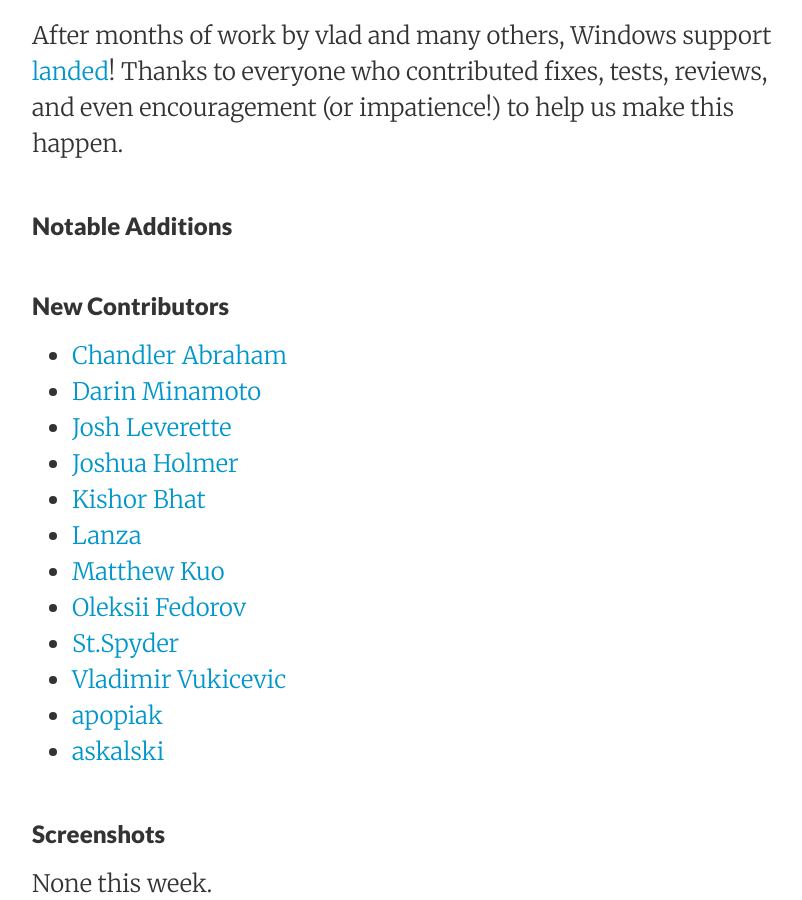
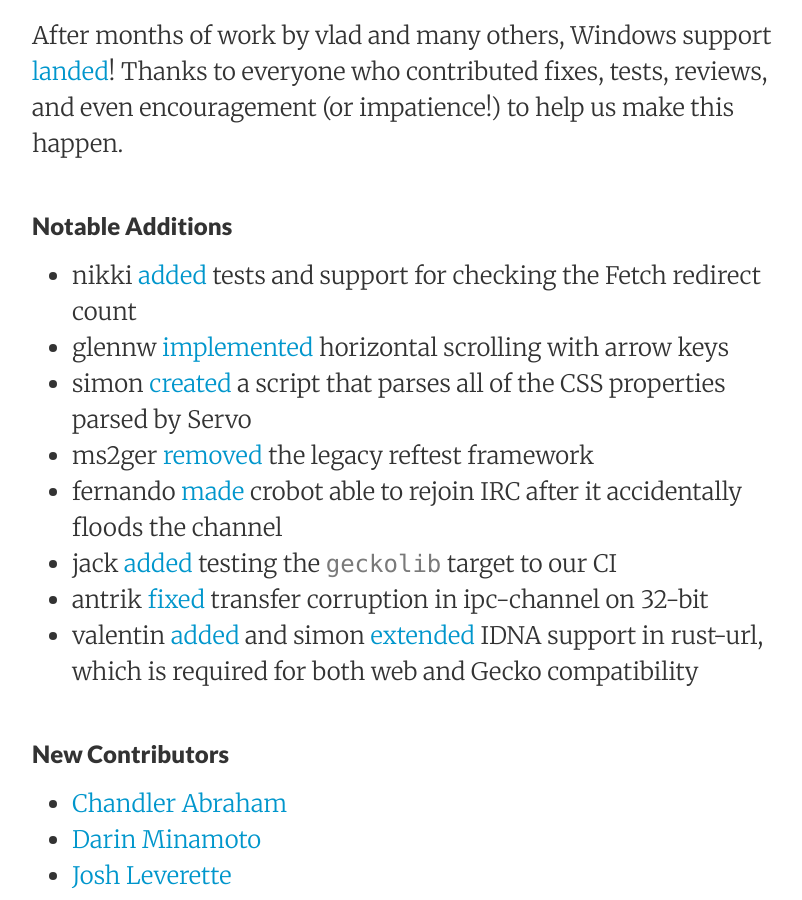
Before and after one commit to servo/blog.servo.org, a Jekyll site: the page built from _posts/2016-01-25-twis-48.md, in a window 1280 px wide and 900 px high, scrolled down 431 px. Shown: the whole window, without its empty margins (224-1026 px from the left). Built offline with Jekyll 4.4.1, drawn with Linux system fonts in a browser that asks for light colours.

Commit message:
Add some notable additions

```diff
--- a/_posts/2016-01-25-twis-48.md
+++ b/_posts/2016-01-25-twis-48.md
@@ -12,7 +12,14 @@
 
 ###Notable Additions
 
-
+- nikki [added](https://github.com/servo/servo/pull/9391) tests and support for checking the Fetch redirect count
+- glennw [implemented](https://github.com/servo/servo/pull/9359) horizontal scrolling with arrow keys
+- simon [created](https://github.com/servo/servo/pull/9333) a script that parses all of the CSS properties parsed by Servo
+- ms2ger [removed](https://github.com/servo/servo/pull/9293) the legacy reftest framework
+- fernando [made](https://github.com/servo/crowbot/pull/33) crobot able to rejoin IRC after it accidentally floods the channel
+- jack [added](https://github.com/servo/saltfs/pull/193) testing the `geckolib` target to our CI
+- antrik [fixed](https://github.com/servo/ipc-channel/pull/25) transfer corruption in ipc-channel on 32-bit
+- valentin [added](https://github.com/servo/rust-url/pull/119) and simon [extended](https://github.com/servo/rust-url/pull/152) IDNA support in rust-url, which is required for both web and Gecko compatibility
 
 
 ###New Contributors
```
